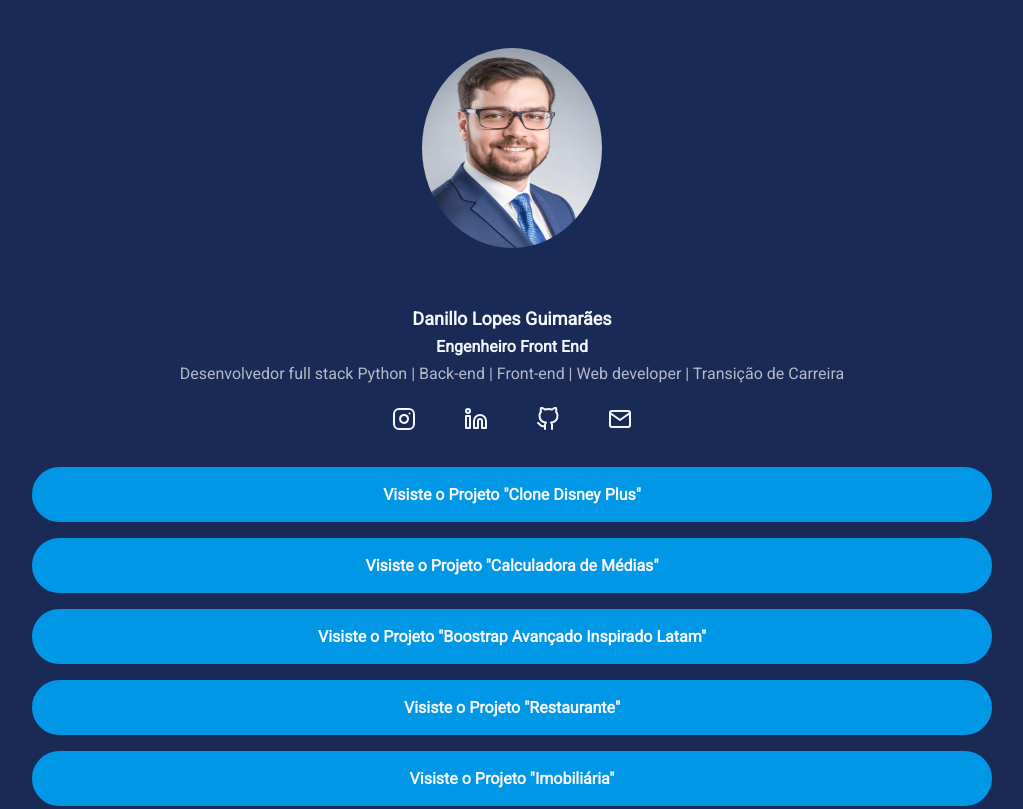
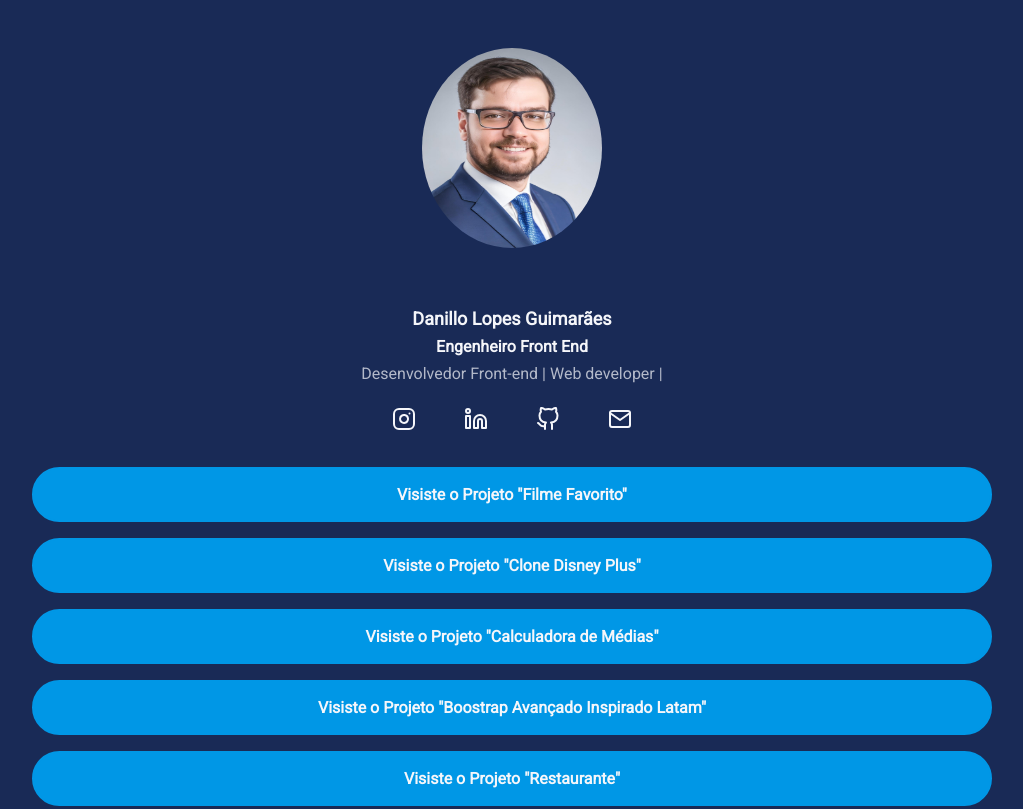
Before and after one commit to Danilloneo/projeto-less-profile-page, a website: page index.html in a window 1280 px wide. Shown: the top 809 px of the page, without its empty margins (128-1151 px from the left). Drawn offline with Linux system fonts and the light colour scheme.

Commit message:
Update index.html

```diff
--- a/index.html
+++ b/index.html
@@ -17,7 +17,7 @@
                 <h1 class="profile-bio-name">Danillo Lopes Guimarães</h1>
                 <h2 class="profile-bio-subtitle">Engenheiro Front End</h2>
                 <p class="profile-bio-description">
-                    Desenvolvedor full stack Python | Back-end | Front-end | Web developer | Transição de Carreira
+                    Desenvolvedor Front-end | Web developer |
                 </p>
             </div>
     </header>
@@ -47,6 +47,11 @@
         </nav>
         <nav>
             <ul class="projects-list">
+                <li class="projects-list-item">
+                    <a href="https://filme-favorito-x5ng.vercel.app/" target="_blank">
+                        Visiste o Projeto "Filme Favorito"
+                    </a>
+                </li>
                  <li class="projects-list-item">
                     <a href="https://clone-disneyplus-seven-beryl.vercel.app/" target="_blank">
                         Visiste o Projeto "Clone Disney Plus"
```
